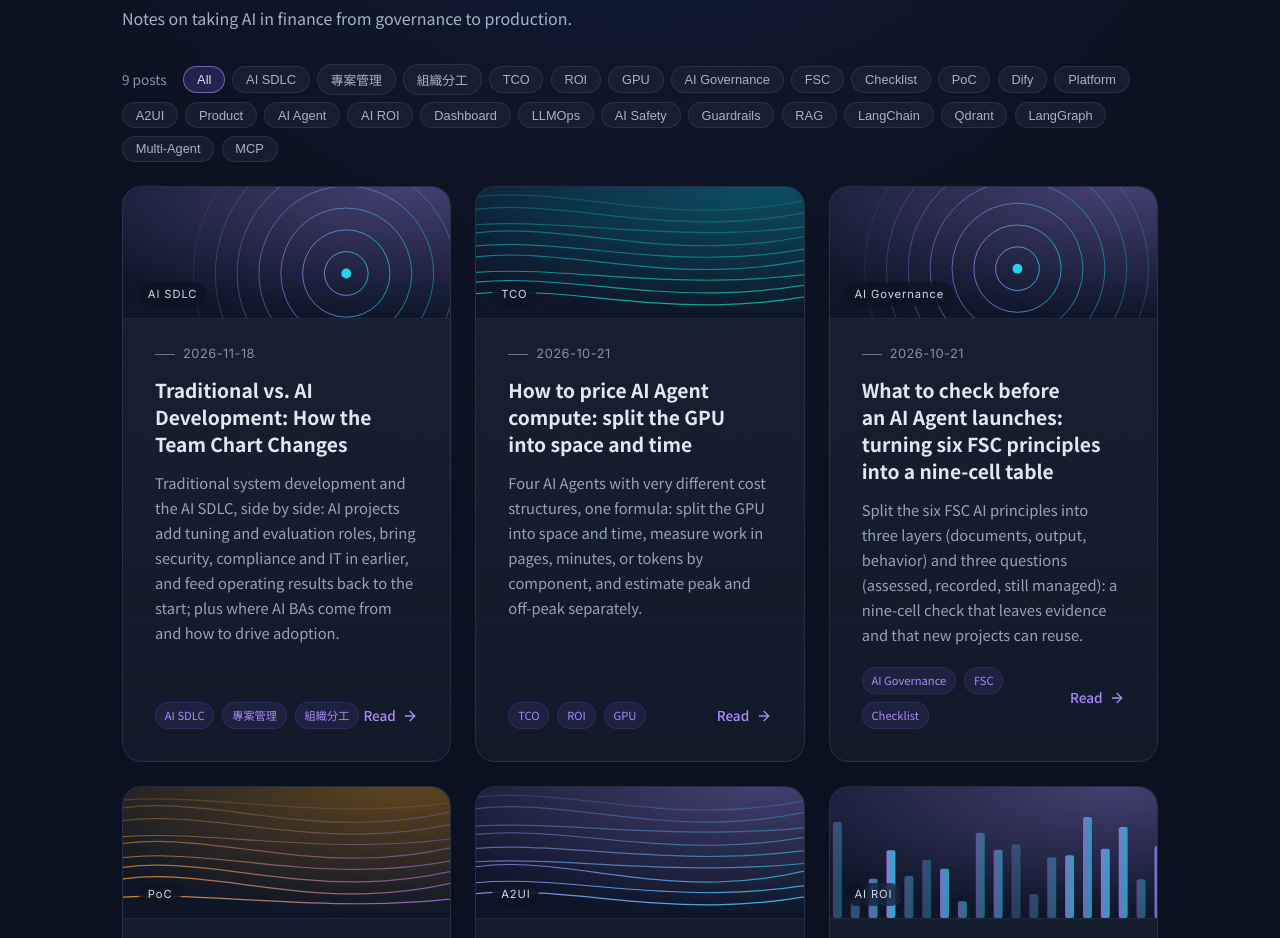
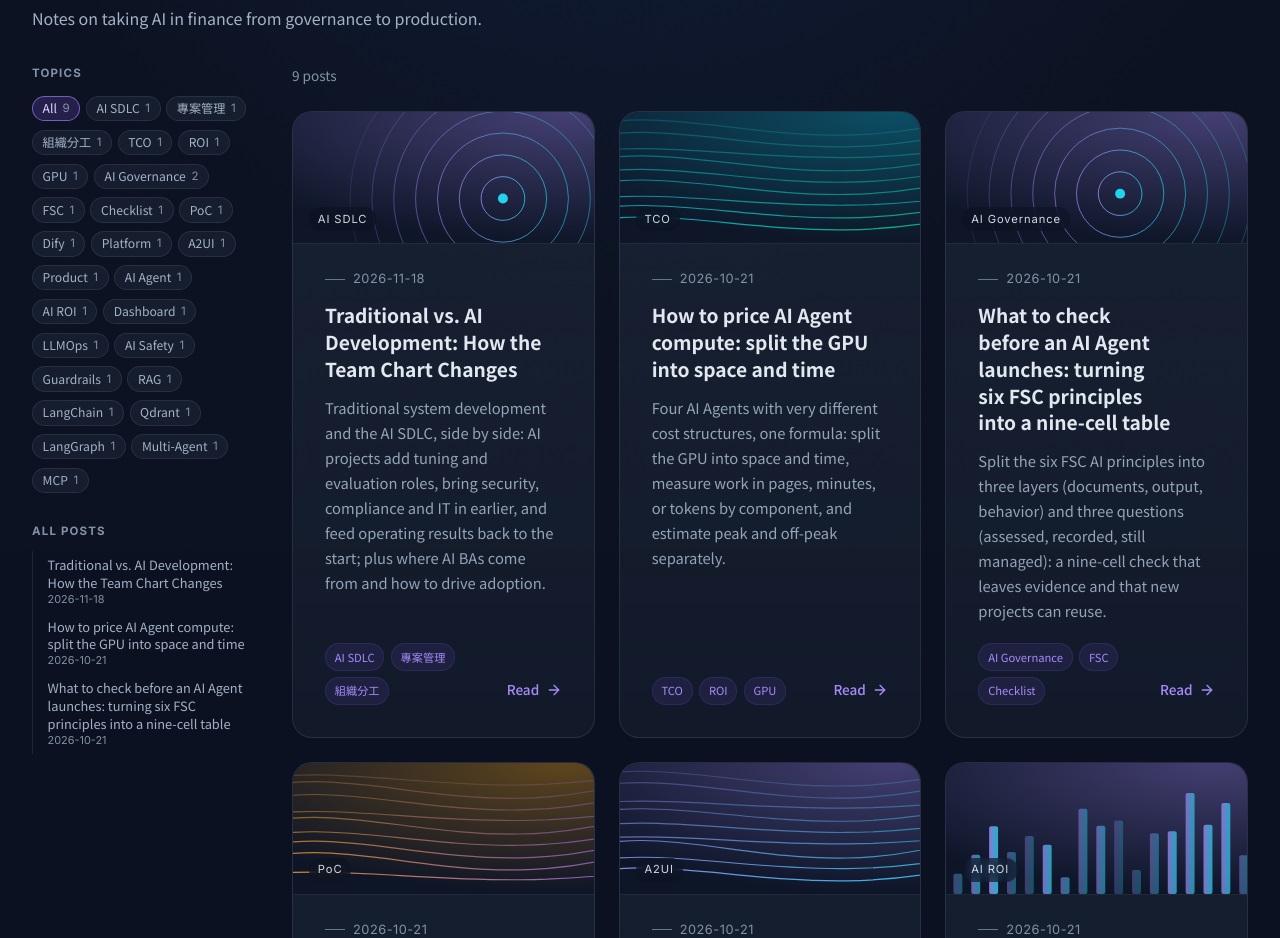
Before and after one commit to AlexOAO/AlexOAO.github.io, a plain HTML site: page blog/index.html in a window 1280 px wide. Shown: the part 250-1188 px from the top of the page. Drawn offline with Linux system fonts and the light colour scheme.

Commit message:
fix: blog card "Read" no longer wraps; blog page gets a sidebar
When a card's tags wrapped to two lines, the "Read" link was squeezed
until it broke one character per line. The tags now take the free width
and the link never shrinks or wraps.

On wide screens the blog page has a sticky left sidebar: topics as
filter pills with post counts, and the list of all posts.

Co-Authored-By: Claude Opus 5.5 <noreply@anthropic.com>

```diff
--- a/blog/index.html
+++ b/blog/index.html
@@ -15,7 +15,7 @@
     .post-nav { display: flex; justify-content: space-between; align-items: center; }
     .lang-toggle { font-family: 'Inter', sans-serif; font-size: 0.8rem; font-weight: 600; color: var(--text);
       background: rgba(30,41,59,0.6); border: 1px solid var(--line); border-radius: 20px; padding: 0.35rem 0.9rem; cursor: pointer; }
-    .wrap { max-width: 1100px; margin: 0 auto; padding: 3rem 2rem 5rem; }
+    .wrap { max-width: 1340px; margin: 0 auto; padding: 3rem 2rem 5rem; }
     .eyebrow { font-family: var(--display); font-size: 0.8rem; letter-spacing: 0.12em; color: var(--accent-2); text-transform: uppercase; }
     h1 { font-family: var(--display); font-size: clamp(2.6rem, 6vw, 4rem); font-weight: 800; letter-spacing: -0.03em; margin: 0.4rem 0 0.5rem; }
     .sub { color: var(--muted); }
@@ -78,8 +78,31 @@
       transition: gap 0.3s;
     }
     .blog-card:hover .read-more { gap: 0.7rem; }
-    .blog-card .blog-tags { flex-wrap: wrap; }
+    .blog-card .blog-footer { align-items: flex-end; gap: 0.75rem; }
+    .blog-card .blog-tags { flex-wrap: wrap; flex: 1; min-width: 0; gap: 0.4rem; }
+    .blog-card .read-more { flex-shrink: 0; white-space: nowrap; padding-bottom: 0.2rem; }
     .empty { color: var(--dim); padding: 2rem 0; }
+    .layout { display: block; }
+    .side { display: none; }
+    @media (min-width: 1180px) {
+      .layout { display: grid; grid-template-columns: 220px minmax(0, 1fr); gap: 2.5rem; align-items: start; margin-top: 2rem; }
+      .layout .filters { margin-top: 0; }
+      .side ol.tags { display: flex; flex-wrap: wrap; gap: 0.35rem; border-left: 0; }
+      .side ol.tags li button { width: auto; display: inline-flex; gap: 0.35rem; padding: 0.2rem 0.6rem; margin: 0; border: 1px solid var(--line); border-radius: 999px; font-size: 0.76rem; background: rgba(30,41,59,0.5); }
+      .side ol.tags li button[aria-pressed="true"] { background: rgba(139,92,246,0.2); border-color: rgba(167,139,250,0.6); }
+      .side { display: block; position: sticky; top: 90px; max-height: calc(100vh - 110px); overflow-y: auto; }
+      .filters .chip { display: none; }
+      .side h2 { font-family: var(--display); font-size: 0.72rem; letter-spacing: 0.1em; text-transform: uppercase; color: var(--dim); margin: 0 0 0.6rem; }
+      .side ol { list-style: none; padding: 0; margin: 0 0 1.8rem; border-left: 1px solid var(--line); }
+      .side li button, .side li a { display: flex; justify-content: space-between; gap: 0.5rem; width: 100%; text-align: left; background: none; border: 0; border-left: 2px solid transparent; margin-left: -1px;
+        padding: 0.32rem 0 0.32rem 0.85rem; font: inherit; font-size: 0.84rem; line-height: 1.4; color: var(--muted); cursor: pointer; text-decoration: none; }
+      .side li button:hover, .side li a:hover { color: var(--text); }
+      .side li button[aria-pressed="true"] { color: #ddd6fe; border-left-color: #a78bfa; }
+      .side li button span { font-family: var(--display); font-size: 0.72rem; color: var(--dim); }
+      .side li a { display: block; font-size: 0.8rem; }
+      .side li a small { display: block; font-family: var(--display); font-size: 0.68rem; color: var(--dim); }
+      .grid { grid-template-columns: repeat(3, minmax(0, 1fr)); }
+    }
     @media (max-width: 960px) { .grid { grid-template-columns: repeat(2, minmax(0, 1fr)); } }
     @media (max-width: 620px) { .grid { grid-template-columns: minmax(0, 1fr); } .wrap { padding: 2rem 1.25rem 4rem; } }
   </style>
@@ -96,15 +119,18 @@
     <p class="eyebrow">Blog</p>
     <h1>Blog</h1>
     <p class="sub" id="sub"></p>
-    <div class="filters" id="filters"></div>
-    <div class="grid" id="grid"><p class="empty">Loading...</p></div>
+    <div class="layout">
+      <aside class="side" id="side" aria-label="Topics and posts"></aside>
+      <div><div class="filters" id="filters"></div>
+      <div class="grid" id="grid"><p class="empty">Loading...</p></div></div>
+    </div>
   </main>
   <script src="/assets/js/common.js?v=20261120e"></script>
   <script>
     const { esc, getJSON, blogCover, arrowSvg } = Site;
     const I18N = {
-      en: { back: 'Back to the homepage', toggle: '中文', sub: 'Notes on taking AI in finance from governance to production.', all: 'All', count: '{n} posts', read: 'Read', none: 'No posts with this tag.', err: 'Content failed to load.' },
-      zh: { back: '回到首頁', toggle: 'EN', sub: '金融業 AI 從治理到上線的筆記、學習心得與有趣的事。', all: '全部', count: '共 {n} 篇', read: '閱讀', none: '沒有這個標籤的文章。', err: '內容載入失敗。' },
+      en: { topics: 'Topics', posts: 'All posts', back: 'Back to the homepage', toggle: '中文', sub: 'Notes on taking AI in finance from governance to production.', all: 'All', count: '{n} posts', read: 'Read', none: 'No posts with this tag.', err: 'Content failed to load.' },
+      zh: { topics: '主題', posts: '全部文章', back: '回到首頁', toggle: 'EN', sub: '金融業 AI 從治理到上線的筆記、學習心得與有趣的事。', all: '全部', count: '共 {n} 篇', read: '閱讀', none: '沒有這個標籤的文章。', err: '內容載入失敗。' },
     };
     const T = k => I18N[Site.getLang()][k];
     let posts = [], tag = new URLSearchParams(location.search).get('tag') || '';
@@ -123,7 +149,11 @@
           <div class="blog-footer"><div class="blog-tags">${p.tags.map(t => `<span>${esc(t)}</span>`).join('')}</div>
             <span class="read-more">${esc(T('read'))} ${arrowSvg}</span></div>
         </a>`).join('') : `<p class="empty">${esc(T('none'))}</p>`;
-      document.querySelectorAll('.chip').forEach(b => b.onclick = () => {
+      const n = t => posts.filter(p => p.tags.includes(t)).length;
+      document.getElementById('side').innerHTML = `<h2>${esc(T('topics'))}</h2><ol class="tags">${[['', T('all'), posts.length], ...tags.map(t => [t, t, n(t)])]
+          .map(([v, l, c]) => `<li><button class="chip-s" data-tag="${esc(v)}" aria-pressed="${v === tag}">${esc(l)}<span>${c}</span></button></li>`).join('')}</ol>
+        <h2>${esc(T('posts'))}</h2><ol>${posts.map(p => `<li><a href="/${esc(p.file)}">${esc(en && p.title_en ? p.title_en : p.title)}<small>${esc(p.date)}</small></a></li>`).join('')}</ol>`;
+      document.querySelectorAll('.chip, .chip-s').forEach(b => b.onclick = () => {
         tag = b.dataset.tag;
         history.replaceState(null, '', tag ? `?tag=${encodeURIComponent(tag)}` : location.pathname);
         draw();
```
